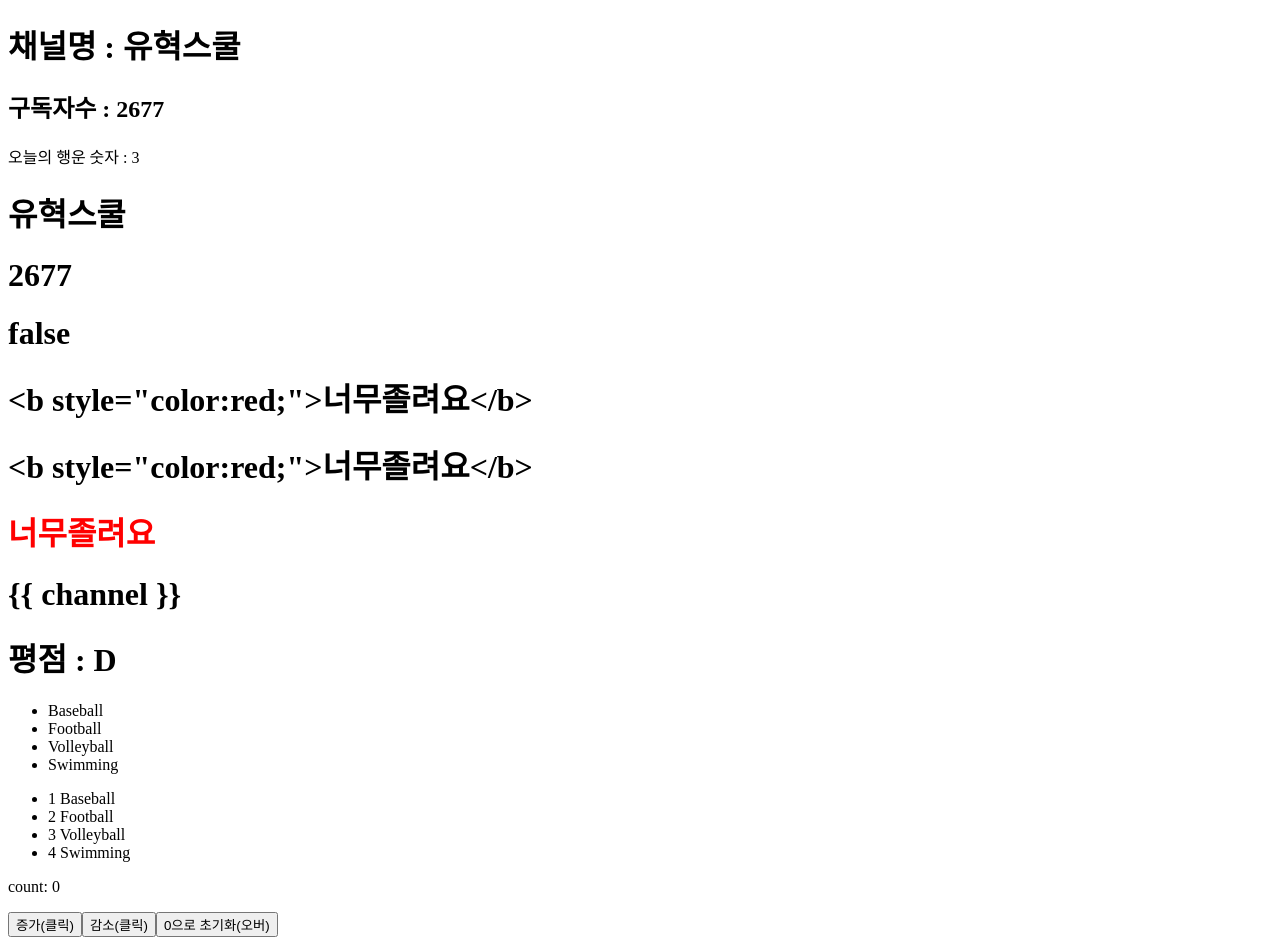
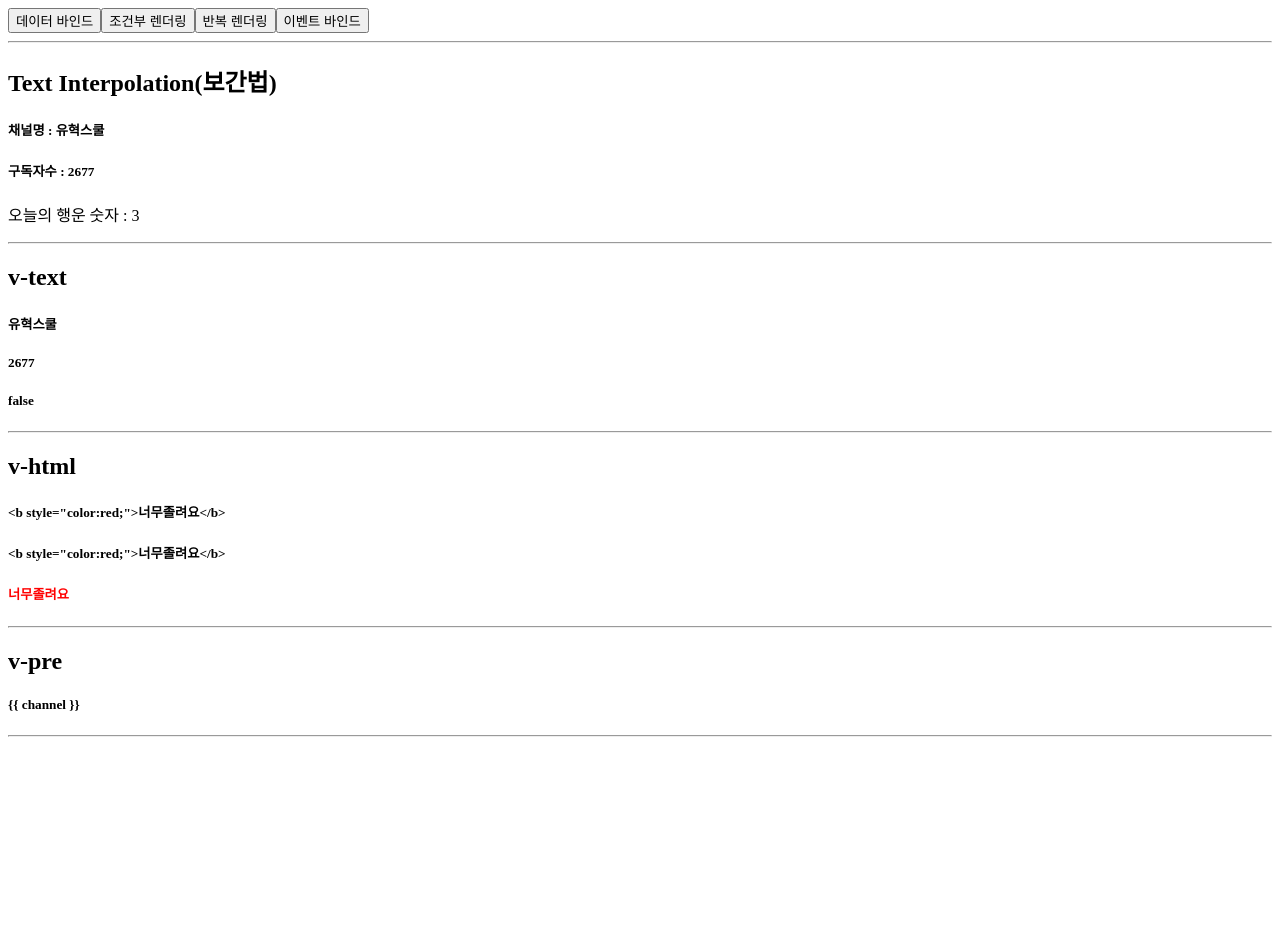
Before and after one commit to YooHyeok/vue-basic-todo-app, a Vue app in the folder v02/: page / in a window 1280 px wide. After the commit the page ends 800 px from the top, so only its background shows below. Built offline with nearby package versions, Linux system fonts and the light colour scheme.

Commit message:
refactor: 모든 문법 컴포넌트화 및 적용

```diff
--- a/v02/src/App.vue
+++ b/v02/src/App.vue
@@ -1,72 +1,38 @@
 <script>
-import V_ON from '@/components/05-v-on.vue';
+import DataBind from '@/components/01-DataBind.vue';
+import ConditRender from '@/components/02-ConditRender.vue';
+import LoopRender from '@/components/03-LoopRender.vue';
+import EventBind from '@/components/04-EventBind.vue';
 export default {
   components: {
-    V_ON
+    DataBind,
+    ConditRender,
+    LoopRender,
+    EventBind
   },
   // data: function() {
   data() {
     return {
-      chennel: "유혁스쿨",
-      subscribe: 2677,
-      y: `<b style="color:red;">너무졸려요</b>`,
-      bool: false,
-      score: 69,
-      sports: [
-        'Baseball',
-        'Football',
-        'Volleyball',
-        'Swimming',
-      ],
-      count: 0
+      activeTab: 'DataBind',
     }
   },
 }
 </script>
 <template>
-  <!-- Text Interpolation(보간법): {{ 상태변수 등 값 }} 형태로 사용 - Mustache문법 이라고도 불린다 -->
-  <h1>채널명 : {{ chennel }}</h1>
-  <h2>구독자수 : {{ subscribe }}</h2>
-  <p>{{ `오늘의 행운 숫자 : ` + Math.ceil(Math.random() * 45) }}</p>
+  <!-- 헤더 탭 -->
+  <div>
+    <button @click="activeTab = 'DataBind'">데이터 바인드</button>
+    <button @click="activeTab = 'ConditRender'">조건부 렌더링</button>
+    <button @click="activeTab = 'LoopRender'">반복 렌더링</button>
+    <button @click="activeTab = 'EventBind'">이벤트 바인드</button>
+  </div>
 
-  <!-- v-text: 보간법과 비슷한 문법으로 텍스트노드 역할을 한다 - 태그 사이에 직접 데이터를 넣을 수 없음 -->
-  <h1 v-text="chennel"></h1>
-  <h1 v-text="subscribe"></h1>
-  <h1 v-text="bool ? 'true' : 'false'"></h1>
-
-  <!-- v-html: html 태그를 표현 - 순수 js의 innerHtml과 같음 -->
-  <h1>{{ y }}</h1>
-  <h1 v-text="y"></h1>
-  <h1 v-html="y"></h1>
-
-  <!-- v-pre: DOM 컴파일 제외 - 중괄호를 포함한 보간법 문법을 텍스트노드로 출력 -->
-  <h1 v-pre>{{ channel }}</h1>
-
-  <!-- v-if / v-else-if / v-else : 순수 if는 단독사용 가능 / else가 포함되었다면 if가 선행되어야 함 -->
-  <h1 v-if="score >= 90">평점 : A</h1>
-  <h1 v-else-if="score >= 80">평점 : B</h1>
-  <h1 v-else-if="score >= 70">평점 : C</h1>
-  <h1 v-else>평점 : D</h1>
-  <!-- v-show: v-if~else-if~else와는 다르게 display:none style이 적용 - 스타일로 처리되므로 조건 변경 빈도가 잦을때 사용하는것이 합리적 -->
-  <h1 v-show="!bool >= 100">이 영역은 v-show에서 처리하고 있습니다.</h1>
-
-  <!-- v-for: 요소 순회 -->
-  <ul>
-    <li>{{ sports[0] }}</li>
-    <li>{{ sports[1] }}</li>
-    <li>{{ sports[2] }}</li>
-    <li>{{ sports[3] }}</li>
-  </ul>
-  <ul>
-    <li v-for="(sport, index) in sports" :key="index">{{ index + 1 }} {{ sport }}</li>
-  </ul>
-  <!-- v-on: 엘리먼트에 발생한 이벤트를 캐치해준다.  -->
-  <div>
-    <p>count: {{ count }}</p>
-    <button v-on:click="count++">증가(클릭)</button>
-    <button v-on:click="count--">감소(클릭)</button>
-    <button v-on:mouseover="count=0">0으로 초기화(오버)</button>
-  </div>
+  <!-- 구분선 -->
+  <hr>
+  <DataBind v-if="activeTab == 'DataBind'" />
+  <ConditRender v-else-if="activeTab == 'ConditRender'" />
+  <LoopRender v-else-if="activeTab == 'LoopRender'" />
+  <EventBind v-else-if="activeTab == 'EventBind'" />
 
 </template>
 
--- /dev/null
+++ b/v02/src/components/01-DataBind.vue
@@ -0,0 +1,45 @@
+<script>
+export default {
+  // data: function() {
+  data() {
+    return {
+      chennel: "유혁스쿨",
+      subscribe: 2677,
+      y: `<b style="color:red;">너무졸려요</b>`,
+      bool: false,
+    }
+  },
+}
+</script>
+<template>
+  <div>
+     <!-- Text Interpolation(보간법): {{ 상태변수 등 값 }} 형태로 사용 - Mustache문법 이라고도 불린다 -->
+    <h2>Text Interpolation(보간법)</h2>
+    <h5>채널명 : {{ chennel }}</h5>
+    <h5>구독자수 : {{ subscribe }}</h5>
+    <p>{{ `오늘의 행운 숫자 : ` + Math.ceil(Math.random() * 45) }}</p>
+    <hr/>
+
+    <!-- v-text: 보간법과 비슷한 문법으로 텍스트노드 역할을 한다 - 태그 사이에 직접 데이터를 넣을 수 없음 -->
+    <h2>v-text</h2>
+    <h5 v-text="chennel"></h5>
+    <h5 v-text="subscribe"></h5>
+    <h5 v-text="bool ? 'true' : 'false'"></h5>
+    <hr/>
+
+    <!-- v-html: html 태그를 표현 - 순수 js의 innerHtml과 같음 -->
+    <h2>v-html</h2>
+    <h5>{{ y }}</h5>
+    <h5 v-text="y"></h5>
+    <h5 v-html="y"></h5>
+    <hr/>
+
+    <!-- v-pre: DOM 컴파일 제외 - 중괄호를 포함한 보간법 문법을 텍스트노드로 출력 -->
+    <h2>v-pre</h2>
+    <h5 v-pre>{{ channel }}</h5>
+    <hr/>
+  </div>
+</template>
+
+<style scoped>
+</style>
--- /dev/null
+++ b/v02/src/components/02-ConditRender.vue
@@ -0,0 +1,37 @@
+<script>
+export default {
+  // data: function() {
+  data() {
+    return {
+      bool: false,
+      score: null,
+    }
+  },
+}
+</script>
+<template>
+  <div>
+
+    <input type="text" placeholder="평점을 입력하세요" v-model="score">
+    <button v-on:click="score=null || ''">초기화</button>
+    <h1>v-if 디렉티브</h1>
+     <!-- v-if / v-else-if / v-else : 순수 if는 단독사용 가능 / else가 포함되었다면 if가 선행되어야 함 -->
+     <h2 v-if="score == null || score == ''">평점 : 평점을 입력하세요</h2>
+    <h2 v-else-if="score >= 90">평점 : A</h2>
+    <h2 v-else-if="score >= 80">평점 : B</h2>
+    <h2 v-else-if="score >= 70">평점 : C</h2>
+    <h2 v-else-if="score <= 60">평점 : D</h2>
+    <h3>점수 표</h3>
+    <h5>A: 90이상(v-if)</h5>
+    <h5>B: 80이상(v-else-if)</h5>
+    <h5>C: 70이상(v-else-if)</h5>
+    <h5>D: 60이상(v-else)</h5>
+    <hr/>
+    <!-- v-show: v-if~else-if~else와는 다르게 display:none style이 적용 - 스타일로 처리되므로 조건 변경 빈도가 잦을때 사용하는것이 합리적 -->
+    <h1>v-show 디렉티브</h1>
+    <h2 v-show="!bool">이 영역은 v-show에서 처리하고 있습니다.</h2>
+  </div>
+</template>
+
+<style scoped>
+</style>
--- /dev/null
+++ b/v02/src/components/03-LoopRender.vue
@@ -0,0 +1,34 @@
+<script>
+export default {
+  // data: function() {
+  data() {
+    return {
+      sports: [
+        'Baseball',
+        'Football',
+        'Volleyball',
+        'Swimming',
+      ],
+    }
+  },
+}
+</script>
+<template>
+  <div>
+     <!-- v-for: 요소 순회 -->
+    <span>순수 출력</span>
+    <ul>
+      <li>{{ sports[0] }}</li>
+      <li>{{ sports[1] }}</li>
+      <li>{{ sports[2] }}</li>
+      <li>{{ sports[3] }}</li>
+    </ul>
+    <span>v-for 적용</span>
+    <ul>
+      <li v-for="(sport, index) in sports" :key="index">{{ index + 1 }} {{ sport }}</li>
+    </ul>
+  </div>
+</template>
+
+<style scoped>
+</style>
--- /dev/null
+++ b/v02/src/components/04-EventBind.vue
@@ -0,0 +1,23 @@
+<script>
+export default {
+  // data: function() {
+  data() {
+    return {
+      count: 0
+    }
+  },
+}
+</script>
+<template>
+  <!-- v-on: 엘리먼트에 발생한 이벤트를 캐치해준다.  -->
+  <div>
+    <p>count: {{ count }}</p>
+    <button v-on:click="count++">증가(클릭)</button>
+    <button v-on:click="count--">감소(클릭)</button>
+    <button v-on:mouseover="count=0">0으로 초기화(오버)</button>
+  </div>
+
+</template>
+
+<style scoped>
+</style>
```
